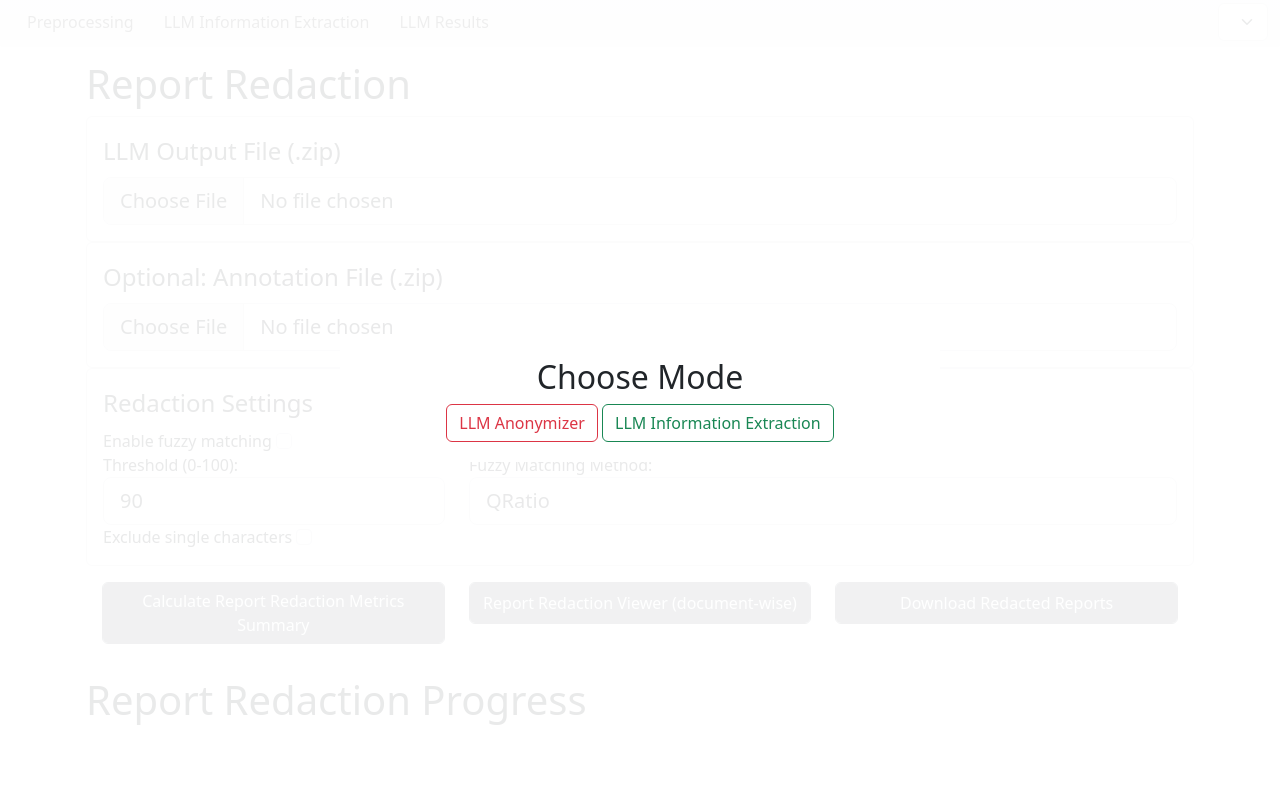
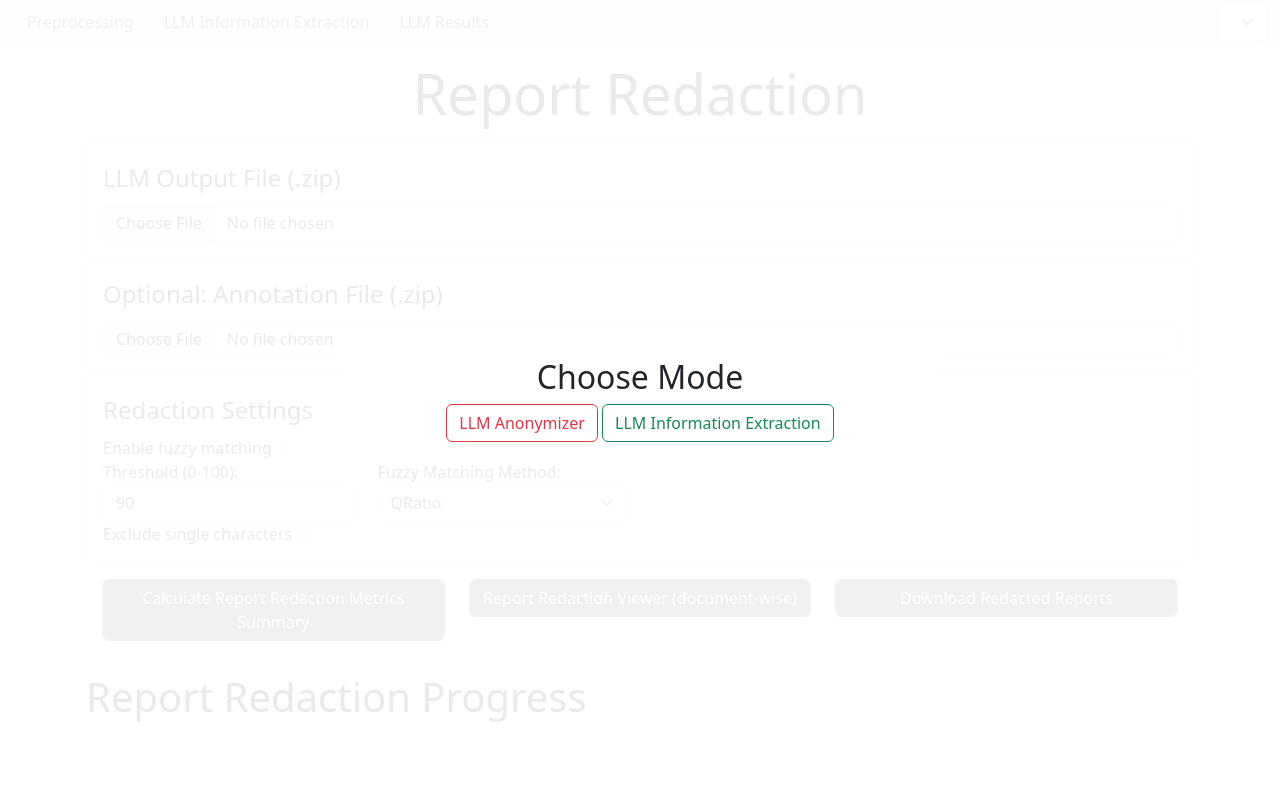
Before and after one commit to pereira90-ai/med-record-parsor, a Flask app: page /reportredaction in a window 1280 px wide. Run offline with Flask 3, Linux system fonts and the light colour scheme; lists and menus that the app fills with data are empty; some libraries are stand-ins or nearby versions.

Commit message:
GPU selection + minor design adjustments

```diff
--- a/app.py
+++ b/app.py
@@ -27,6 +27,7 @@ def create_parser():
     parser.add_argument("--config_file", type=str, default=os.getenv('CONFIG_FILE', "config.yml"))
     parser.add_argument("--n_gpu_layers", type=int, default=int(os.getenv('N_GPU_LAYERS', 80)))
     parser.add_argument("--llamacpp_port", type=int, default=int(os.getenv('LLAMACPP_PORT', 2929)))
+    parser.add_argument("--gpu", type=str, default=os.getenv('GPU', "all"), help="Which GPU to use", choices=["all", "0", "1", "2", "3", "4", "5", "6", "7"])
     parser.add_argument("--debug", action="store_true", default=os.getenv('DEBUG', 'false') == 'true')
     parser.add_argument("--mode", type=str, default=os.getenv('MODE', "choice"), choices=["anonymizer", "informationextraction", "choice"], help="Which mode to run")
     parser.add_argument("--enable_parallel", action="store_true", default=os.getenv('ENABLE_PARALLEL', 'false') == 'true', help="Parallel llama-cpp processing.")
@@ -54,6 +55,7 @@ if __name__ == "__main__":
     app.config["SERVER_PORT"] = args.port
     app.config["CONFIG_FILE"] = args.config_file
     app.config["N_GPU_LAYERS"] = args.n_gpu_layers
+    app.config["GPU"] = args.gpu
     app.config["LLAMACPP_PORT"] = args.llamacpp_port
     app.config["DEBUG"] = args.debug
     app.config["NO_PARALLEL"] = not args.enable_parallel
@@ -66,6 +68,8 @@ if __name__ == "__main__":
 
     app.config["MODE"] = args.mode
 
+    if args.gpu != "all":
+        print("Using GPU " + args.gpu)
 
     # if model path is relative, make it absolute
     if not os.path.isabs(app.config["MODEL_PATH"]):
--- a/webapp/llm_processing/routes.py
+++ b/webapp/llm_processing/routes.py
@@ -189,6 +189,7 @@ def extract_from_report(
     verbose_llama: bool = False,
     kv_cache_type: str = "q8_0",
     mlock: bool = True,
+    gpu: str = "ALL",
 ) -> dict[Any]:
     print("Extracting from report")
     # Start server with correct model if not already running
@@ -222,7 +223,8 @@ def extract_from_report(
                 str(parallel_slots),
                 "-fa",  # flash attention
             ] + (["--verbose"] if verbose_llama else []) + (["--mlock"] if mlock else []) +
-            (["-ctk", kv_cache_type, "-ctv", kv_cache_type]),
+            (["-ctk", kv_cache_type, "-ctv", kv_cache_type]) +
+            (["-sm", "none", "-mg", str(gpu)] if gpu != "ALL" else []),
         )
         current_model = model_name
         model_active = True
@@ -754,6 +756,7 @@ def main():
             no_parallel=current_app.config['NO_PARALLEL'],
             parallel_slots=current_app.config['PARALLEL_SLOTS'],
             verbose_llama=current_app.config['VERBOSE_LLAMA'],
+            gpu=current_app.config['GPU'],
         )
 
         print("Started job successfully!")
--- a/webapp/templates/annotationhelper_form.html
+++ b/webapp/templates/annotationhelper_form.html
@@ -22,14 +22,14 @@
                 <div class="form-group col-md-12">
 
                     {% if form.file.errors %}
-                    {{ form.file(class="form-control form-control-lg is-invalid") }}
+                    {{ form.file(class="form-control form-control is-invalid") }}
                     <div class="invalid-feedback">
                         {% for error in form.file.errors %}
                         <span>{{ error }}</span>
                         {% endfor %}
                     </div>
                     {% else %}
-                    {{ form.file(class="form-control form-control-lg") }}
+                    {{ form.file(class="form-control form-control") }}
                     {% endif %}
                 </div>
 
--- a/webapp/templates/labelannotation_form.html
+++ b/webapp/templates/labelannotation_form.html
@@ -51,13 +51,13 @@
         </fieldset>
 
         <div class="row p-3">
-            <div class="form-group col-md-6">
+            <div class="form-group col-md-12">
                 <button type="submit" name="submit-metrics"
                     class="form-control form-control-lg btn btn-secondary">Label Annotation Metrics Summary</button>
             </div>
-            <div class="form-group col-md-6">
+            <!-- <div class="form-group col-md-6">
                 <button type="submit" name="submit-viewer" class="form-control form-control-lg btn btn-secondary">Label Annotation Viewer (document-wise)</button>
-            </div>
+            </div> -->
         </div>
 
     </form>
--- a/webapp/templates/llm_processing.html
+++ b/webapp/templates/llm_processing.html
@@ -142,7 +142,7 @@
                             </div>
                         </div>
                     </fieldset>
-                    <button type="submit" name="submit-form" class="form-control form-control btn btn-secondary">Run LLM Processing</button>
+                    <button type="submit" name="submit-form" class="form-control form-control btn btn-secondary mt-3">Run LLM Processing</button>
                 </div>
                 <div class="tab-pane fade" id="nav-grammarbuilder" role="tabpanel" aria-labelledby="nav-grammarbuilder-tab" tabindex="0">
                     <fieldset class="form-control p-3">
--- a/webapp/templates/report_redaction_form.html
+++ b/webapp/templates/report_redaction_form.html
@@ -2,7 +2,8 @@
 {% block content %}
 
 <div class="content-section">
-    <h1>Report Redaction</h1>
+    <h1 class="display-4 text-center mb-3">Report Redaction</h1>
+
 
     <form action="" method="post" enctype="multipart/form-data">
 
@@ -15,14 +16,14 @@
                 <div class="form-group col-md-12">
 
                     {% if form.file.errors %}
-                    {{ form.file(class="form-control form-control-lg is-invalid") }}
+                    {{ form.file(class="form-control is-invalid") }}
                     <div class="invalid-feedback">
                         {% for error in form.file.errors %}
                         <span>{{ error }}</span>
                         {% endfor %}
                     </div>
                     {% else %}
-                    {{ form.file(class="form-control form-control-lg") }}
+                    {{ form.file(class="form-control") }}
                     {% endif %}
                 </div>
 
@@ -36,14 +37,14 @@
                 <div class="form-group col-md-12">
 
                     {% if form.annotation_file.errors %}
-                    {{ form.annotation_file(class="form-control form-control-lg is-invalid") }}
+                    {{ form.annotation_file(class="form-control is-invalid") }}
                     <div class="invalid-feedback">
                         {% for error in form.annotation_file.errors %}
                         <span>{{ error }}</span>
                         {% endfor %}
                     </div>
                     {% else %}
-                    {{ form.annotation_file(class="form-control form-control-lg") }}
+                    {{ form.annotation_file(class="form-control") }}
                     {% endif %}
                 </div>
 
@@ -73,32 +74,32 @@
             </div>
 
             <div class="row">
-                <div class="form-group col-md-4">
+                <div class="form-group col-md-3">
                     {{ form.threshold.label(class="form-control-label") }}
 
                     {% if form.threshold.errors %}
-                    {{ form.threshold(class="form-control form-control-lg is-invalid") }}
+                    {{ form.threshold(class="form-control is-invalid") }}
                     <div class="invalid-feedback">
                         {% for error in form.threshold.errors %}
                         <span>{{ error }}</span>
                         {% endfor %}
                     </div>
                     {% else %}
-                    {{ form.threshold(class="form-control form-control-lg") }}
+                    {{ form.threshold(class="form-control") }}
                     {% endif %}
                 </div>
-                <div class="form-group col-md-8">
+                <div class="form-group col-md-3">
                     {{ form.scorer.label(class="form-control-label") }}
 
                     {% if form.scorer.errors %}
-                    {{ form.scorer(class="form-control form-control-lg is-invalid") }}
+                    {{ form.scorer(class="form-control is-invalid") }}
                     <div class="invalid-feedback">
                         {% for error in form.scorer.errors %}
                         <span>{{ error }}</span>
                         {% endfor %}
                     </div>
                     {% else %}
-                    {{ form.scorer(class="form-control form-control-lg") }}
+                    {{ form.scorer(class="form-select") }}
                     {% endif %}
                 </div>
             </div>
@@ -126,15 +127,15 @@
         <div class="row p-3">
             <div class="form-group col-md-4">
                 <button type="submit" name="submit-metrics"
-                    class="form-control form-control-lg btn btn-secondary">Calculate Report Redaction Metrics Summary</button>
+                    class="form-control btn btn-secondary">Calculate Report Redaction Metrics Summary</button>
             </div>
             <div class="form-group col-md-4">
-                <button type="submit" name="submit-viewer" class="form-control form-control-lg btn btn-secondary">Report
+                <button type="submit" name="submit-viewer" class="form-control btn btn-secondary">Report
                     Redaction Viewer (document-wise)</button>
             </div>
             <div class="form-group col-md-4">
                 <button type="submit" name="submit-redaction-download"
-                    class="form-control form-control-lg btn btn-secondary">Download Redacted Reports</button>
+                    class="form-control btn btn-secondary">Download Redacted Reports</button>
             </div>
         </div>
 
```
Also changed, not shown: webapp/templates/index.html (+5 -2 lines).
